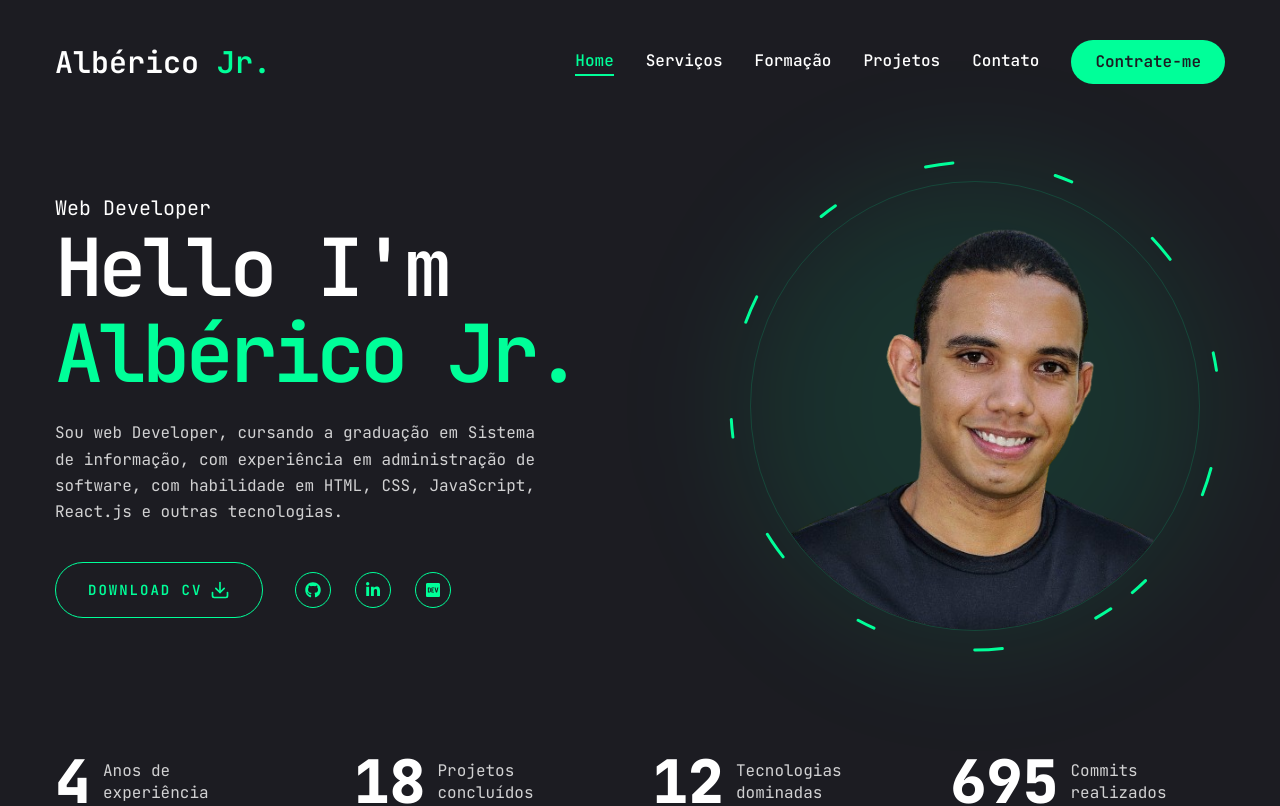
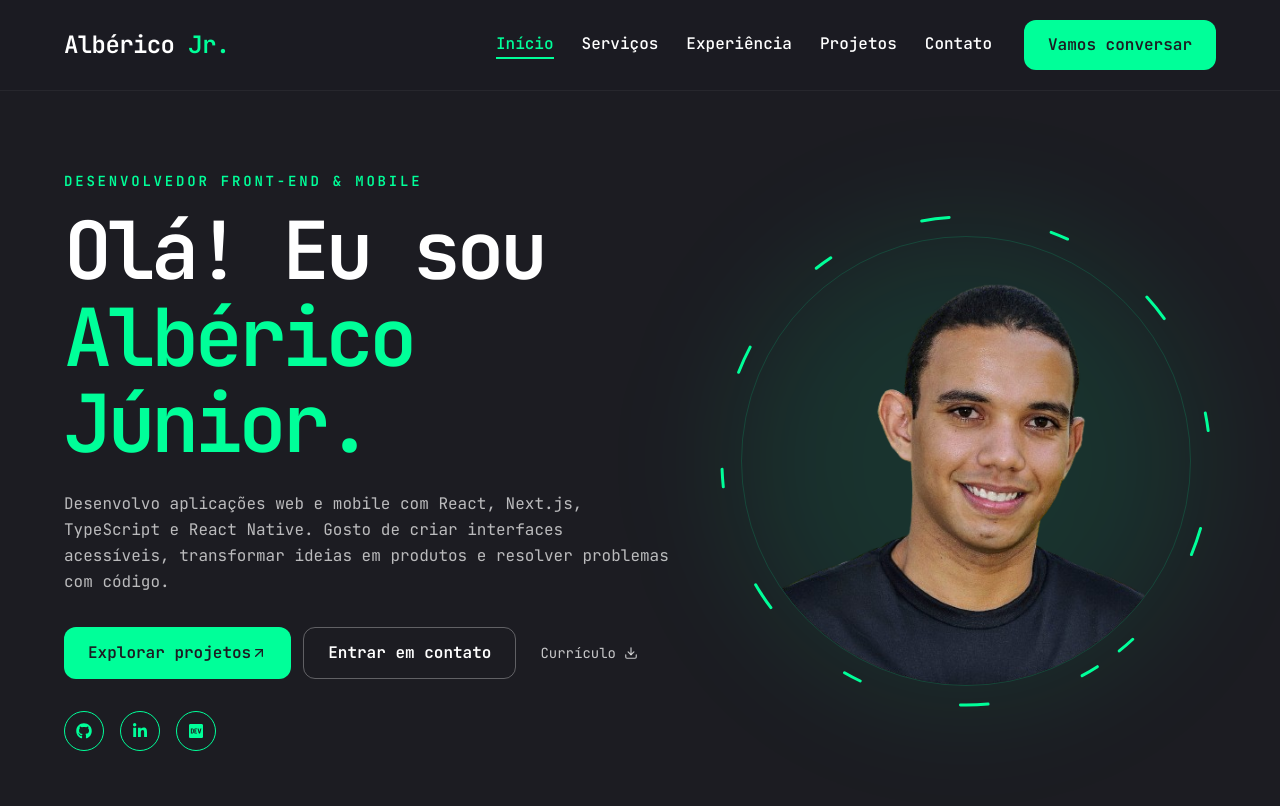
Before and after one commit to AlbericoJr/AlbericoJr-portfolio, a Next.js app: page / in a window 1280 px wide. Shown: the top 806 px of the page. Built offline with nearby package versions, Linux system fonts and the light colour scheme.

Commit message:
feat: refresh homepage, professional journey and SEO routes

```diff
--- /dev/null
+++ b/app/contact/layout.jsx
@@ -0,0 +1,2 @@
+export const metadata={title:"Contato",description:"Entre em contato com Albérico Júnior para projetos de desenvolvimento web, mobile e oportunidades."}
+export default function ContactLayout({children}){return children}
--- a/app/page.jsx
+++ b/app/page.jsx
@@ -1,57 +1,24 @@
 import Link from "next/link"
-import { FiDownload } from "react-icons/fi"
-
-// Componentes
-import { Button } from "@/components/ui/button"
+import {FiArrowUpRight,FiDownload} from "react-icons/fi"
+import Photo from "@/components/Photo"
 import Socials from "@/components/Socials"
-import Photo from "@/components/Photo"
 import Stats from "@/components/Stats"
-
-const Page = () => {
-  return (
-    <main>
-      <div className="container mx-auto h-full">
-        <div className="flex flex-col xl:flex-row items-center justify-between xl:pt-8 xl:pb-24">
-          {/* Texto */}
-          <div className="text-center xl:text-left order-2 xl:order-none">
-            <span className="text-xl">Web Developer</span>
-            <h1 className="h1 mb-6">
-              Hello I'm <br /> <span className="text-accent">Albérico Jr.</span>
-            </h1>
-            <p className="max-w-[500px] mb-9 text-white/80">
-              Sou web Developer, cursando a graduação em Sistema de informação,
-              com experiência em administração de software, com habilidade em
-              HTML, CSS, JavaScript, React.js e outras tecnologias.
-            </p>
-            {/* Botões e Sociais */}
-            <div className="flex flex-col xl:flex-row items-center gap-8">
-              <Button variant="outline" size="lg" className="uppercase" asChild>
-                <Link
-                  href="/Albérico_Jr.pdf"
-                  target="_blank"
-                  className="flex items-center gap-2"
-                >
-                  <span>Download CV</span>
-                  <FiDownload className="text-xl" />
-                </Link>
-              </Button>
-              <div className="mb-8 xl:mb-0">
-                <Socials
-                  containerStyles="flex gap-6"
-                  iconStyles="w-9 h-9 border border-accent rounded-full flex justify-center items-center text-accent text-base hover:bg-accent hover:text-primary hover:transition-all duration-500"
-                />
-              </div>
-            </div>
-          </div>
-          {/* Foto */}
-          <div className="order-1 xl:order-none mb-8 xl:mb-0">
-            <Photo />
-          </div>
-        </div>
+export default function Page(){
+ return <main id="conteudo">
+  <section className="site-shell grid min-h-[65vh] items-center gap-10 py-10 lg:grid-cols-[1.2fr_.8fr] lg:py-20">
+    <div className="order-2 max-w-3xl text-center lg:order-1 lg:text-left">
+      <p className="mb-4 text-sm font-semibold uppercase tracking-[.2em] text-accent">Desenvolvedor Front-end & Mobile</p>
+      <h1 className="h1 mb-6">Olá! Eu sou <span className="text-accent">Albérico Júnior.</span></h1>
+      <p className="mb-8 max-w-[640px] text-base leading-relaxed text-white/70">Desenvolvo aplicações web e mobile com React, Next.js, TypeScript e React Native. Gosto de criar interfaces acessíveis, transformar ideias em produtos e resolver problemas com código.</p>
+      <div className="flex flex-wrap justify-center gap-3 lg:justify-start">
+        <Link href="/work" className="site-link">Explorar projetos <FiArrowUpRight aria-hidden="true"/></Link>
+        <Link href="/contact" className="inline-flex items-center rounded-xl border border-white/30 px-6 py-3 font-semibold transition-colors hover:border-accent hover:text-accent">Entrar em contato</Link>
+        <a href="/Alb%C3%A9rico_Jr.pdf" target="_blank" rel="noopener noreferrer" className="inline-flex items-center gap-2 rounded-xl px-3 py-3 text-sm text-white/75 hover:text-accent" aria-label="Abrir currículo em PDF">Currículo <FiDownload aria-hidden="true"/></a>
       </div>
-      <Stats />
-    </main>
-  )
+      <div className="mt-8 flex justify-center lg:justify-start"><Socials containerStyles="flex gap-4" iconStyles="flex h-10 w-10 items-center justify-center rounded-full border border-accent text-accent transition-colors hover:bg-accent hover:text-primary"/></div>
+    </div>
+    <div className="order-1 mx-auto lg:order-2"><Photo/></div>
+  </section>
+  <Stats/>
+ </main>
 }
-
-export default Page
--- a/app/resume/page.jsx
+++ b/app/resume/page.jsx
@@ -1,302 +1,37 @@
-"use client"
+import Link from "next/link"
+import {FiArrowUpRight,FiBriefcase,FiBookOpen,FiCode} from "react-icons/fi"
+export const metadata={title:"Experiência e formação",description:"Conheça a trajetória profissional, formação e tecnologias de Albérico Júnior."}
 
-import { FaHtml5, FaCss3, FaJs, FaReact, FaFigma, FaNodeJs, FaSass, FaPython, FaBootstrap, FaAws } from "react-icons/fa"
-import {FaGolang} from "react-icons/fa6"
-import { SiTypescript, SiTailwindcss, SiNextdotjs } from "react-icons/si"
-
-const about = {
-  title: "Sobre mim",
-  description: "Sou Alberico Junior, desenvolvedor Front-End com mais de 4 anos de experiência, apaixonado por criar soluções web intuitivas e funcionais. Com habilidades em diversas tecnologias, estou disponível para projetos freelance.",
-  info: [
-    {
-      fieldName: "Name",
-      fieldValue: "Albérico Junior",
-    },
-    {
-      fieldName: "Experiência",
-      fieldValue: "4+ anos",
-    },
-    {
-      fieldName: "Nacionalidade",
-      fieldValue: "Brasileiro ",
-    },
-    {
-      fieldName: "E-mail",
-      fieldValue: "alberico14@live.com",
-    },
-    {
-      fieldName: "Freelance",
-      fieldValue: "Disponível",
-    },
-    {
-      fieldName: "Idiomas",
-      fieldValue: "Inglês, Espanhol",
-    },
-  ]
+const experience=[
+ {place:"UNINASSAU",position:"Assistente de EAD",period:"Desde dez. 2025"},
+ {place:"Atesteme",position:"Desenvolvedor Front-end · Prestação de serviços",period:"Out. – dez. 2024"},
+ {place:"G.Bombons",position:"Vendedor",period:"2014 – 2022"},
+ {place:"Contax",position:"Atendimento",period:"2011 – 2013"},
+]
+const education=[
+ {place:"UNIFG",course:"Bacharelado em Sistemas de Informação",period:"Em andamento"},
+ {place:"Secretaria de Educação de Pernambuco",course:"Formação técnica em desenvolvimento de sistemas",period:"2019 – 2021"},
+ {place:"UNIBRA",course:"Gestão de Recursos Humanos",period:"2011 – 2013"},
+]
+const stacks={
+ "Front-end":["HTML","CSS","JavaScript","TypeScript","React","Next.js","Tailwind CSS"],
+ "Mobile":["React Native","Expo"],
+ "Back-end e dados":["Node.js","Express","MongoDB"],
+ "Ferramentas":["Git","GitHub","Figma","Vite"]
 }
-
-// experienciar
-const experience ={
-  icon: "/assets/formacao/badge.svg",
-  title: "Minha experiência",
-  description: "Sou um Desenvolvedor dedicado com experiência em administração de software e desenvolvimento web, especializado em HTML, CSS, JavaScript, React, e mais. Com sólida formação em Gestão de Pessoas e em andamento em Sistemas de Informação, destacando-se na criação de interfaces interativas e responsivas e de Apps Mobile.",
-  items: [
-    {
-      company: "UNINASSAU",
-      position: "Assistente de EAD",
-      duration: " 12/2025 - Atualmente"
-    },
-    {
-      company: "Atesteme",
-      position: "Desenvolvedor front-end | prestador de serviços",
-      duration: " 10/2024 - 12/2024"
-    },
-    {
-      company: "G.Bombons",
-      position: "Vendedor",
-      duration: " 2014 - 2022"
-    },
-    {
-      company: "Contax",
-      position: "Atendente de Telemarketing",
-      duration: " 2011 - 2013"
-    },
-  ]
-}
-
-// edução
-const education = {
-  icon: "/assets/formacao/cap.svg",
-  title: "Minha Formação",
-  description: "Sou graduado em Gestão de Recursos Humanos pela Unibra, concluída em 2013, e em Técnico em Desenvolvimento de Sistemas pela Secretaria de Educação de Pernambuco, finalizado em 2021. Atualmente, estou cursando o 8º período de Sistemas de Informação na UNIFG, com previsão de conclusão em 2026, focado em aprimorar meus conhecimentos.",
-  items: [
-    {
-      institution: "UNIFG",
-      degree: "Sistema de Informação",
-      duration: " Cursando"
-    },
-    {
-      institution: "Secretaria de Educação de PE",
-      degree: "Tec. Desenvolvimento de Sistema",
-      duration: " 2019 - 2021"
-    },
-    {
-      institution: "Unibra",
-      degree: "Gestão de Recursos Humanos",
-      duration: " 2011 - 2013"
-    },
-  ]
-}
-
-// skills
-const skills = {
-  title: "Minhas Skills",
-  description: "Minhas habilidades abrangem uma ampla gama de tecnologias e ferramentas essenciais para o desenvolvimento Front-End e Mobile.",
-  skillList:[
-    {
-      icon: <FaHtml5 />,
-      name: "html 5",
-    },
-    {
-      icon: <FaCss3 />,
-      name: "css 3",
-    },
-    {
-      icon: <FaJs />,
-      name: "javascript",
-    },
-    {
-      icon: <FaBootstrap />,
-      name: "bootstrap",
-    },
-    {
-      icon: <FaSass />,
-      name: "sass",
-    },
-    {
-      icon: <SiTypescript />,
-      name: "typescript",
-    },
-    {
-      icon: <FaReact />,
-      name: "React.js",
-    },
-    {
-      icon: <SiNextdotjs />,
-      name: "next.js",
-    },
-    {
-      icon: <SiTailwindcss />,
-      name: "tailwind.css",
-    },
-    {
-      icon: <FaReact />,
-      name: "React Native",
-    },
-    {
-      icon: <FaNodeJs />,
-      name: "node.js",
-    },
-    {
-      icon: <FaPython />,
-      name: "python",
-    },
-    {
-      icon: <FaGolang />,
-      name: "Go",
-    },
-    {
-      icon: <FaAws />,
-      name: "aws",
-    },
-    {
-      icon: <FaFigma />,
-      name: "figma",
-    },
-  ]
-}
-
-import { Tabs, TabsList, TabsTrigger, TabsContent } from "@/components/ui/tabs"
-
-import { Tooltip, TooltipContent, TooltipProvider, TooltipTrigger } from "@radix-ui/react-tooltip"
-
-import { ScrollArea } from "@/components/ui/scroll-area"
-import { motion } from "framer-motion"
-
-const Resume = () => {
-  return (
-    <motion.div
-      initial={{ opacity: 0 }}
-      animate={{
-        opacity: 1,
-        transition: {
-          delay: 2.4,
-          duration: 0.4,
-          ease: "easeIn",
-        },
-      }}
-      className="min-h-[80vh] flex items-center justify-center py-12 xl:py-0"
-    >
-      <div className="container mx-auto">
-        <Tabs
-          defaultValue="experience"
-          className="flex flex-col xl:flex-row gap-[60px]"
-        >
-          <TabsList className="flex flex-col w-full max-w-[380px] mx-auto xl:mx-0 gap-6">
-            <TabsTrigger value="experience">Experiencia</TabsTrigger>
-            <TabsTrigger value="education">Formação</TabsTrigger>
-            <TabsTrigger value="skills">Skills</TabsTrigger>
-            <TabsTrigger value="about">Sobre mim</TabsTrigger>
-          </TabsList>
-
-          <div className="min-h-[70vh] w-full mb-7">
-            <TabsContent value="experience" className="w-full">
-              <div className="flex flex-col gap-[30px] text-center xl:text-left">
-                <h3 className="text-4xl font-bold">{experience.title}</h3>
-                <p className="max-w-[600px] text-white/60 mx-auto xl:mx-0">
-                {experience.description}
-              </p>
-              <ScrollArea className="h-[400px]">
-                <ul className="grid grid-cols-1 lg:grid-cols-2 gap-[30px]">
-                  {experience.items.map((item, index) => {
-                    return(
-                      <li key={index} className="bg-[#232329] h-[184px] py-6 px-10 rounded-xl flex flex-col justify-center items-center lg:items-start gap-1">
-                        <span className="text-accent">{item.duration}</span>
-                        <h3 className="text-xl mx-w-[260px] min-h-[60px] text-center lg:text-left">{item.position}</h3>
-                        <div className="flex items-center gap-3 mt-4">
-                          <span className="w-[6px] h-[6px] rounded-full bg-accent"></span>
-                          <p className="text-white/60">{item.company}</p>
-                        </div>
-                      </li>
-                    )
-                  })}
-                </ul>
-              </ScrollArea>
-              </div>
-            </TabsContent>
-
-            <TabsContent value="education" className="w-full">
-            <div className="flex flex-col gap-[30px] text-center xl:text-left">
-                <h3 className="text-4xl font-bold">{education.title}</h3>
-                <p className="max-w-[600px] text-white/60 mx-auto xl:mx-0">
-                {education.description}
-              </p>
-              <ScrollArea className="h-[400px]">
-                <ul className="grid grid-cols-1 lg:grid-cols-2 gap-[30px]">
-                  {education.items.map((item, index) => {
-                    return(
-                      <li key={index} className="bg-[#232329] h-[184px] py-6 px-10 rounded-xl flex flex-col justify-center items-center lg:items-start gap-1">
-                        <span className="text-accent">{item.duration}</span>
-                        <h3 className="text-xl mx-w-[260px] min-h-[60px] text-center lg:text-left">{item.degree}</h3>
-                        <div className="flex items-center gap-3">
-                          <span className="w-[6px] h-[6px] rounded-full bg-accent"></span>
-                          <p className="text-white/60">{item.institution}</p>
-                        </div>
-                      </li>
-                    )
-                  })}
-                </ul>
-              </ScrollArea>
-              </div>
-            </TabsContent>
-
-            <TabsContent value="skills" className="w-full h-full">
-              <div className="flex flex-col gap-[30px]">
-                <div className="flex flex-col gap-[30px] text-center xl:text-left">
-                  <h3 className="text-4xl font-bold">{skills.title}</h3>
-                  <p className="max-w-[600px] text-white/60 mx-auto xl:mx-0">
-                    {skills.description}
-                  </p>
-                </div>
-                <ul className="grid grid-cols-2 sm:grid-cols-3 md:grid-cols-4 gap-4 xl:gap-[30px]">
-                  {skills.skillList.map((skill, index) => {
-                    return(
-                      <li key={index}>
-                        <TooltipProvider delayDuration={100}>
-                          <Tooltip>
-                            <TooltipTrigger className="w-full h-[150px] bg-[#232329] rounded-xl flex justify-center items-center group">
-                              <div className="text-6xl group-hover:text-accent transition-all duration-300">
-                                {skill.icon}
-                              </div>
-                            </TooltipTrigger>
-                            <TooltipContent>
-                              <p className="capitalize">{skill.name}</p>
-                            </TooltipContent>
-                          </Tooltip>
-                        </TooltipProvider>
-                      </li>
-                    )
-                  })}
-                </ul>
-              </div>
-            </TabsContent>
-
-            <TabsContent value="about" className="w-full text-center xl:text-left">
-              <div className="flex flex-col gap-[30px]">
-                <h3 className="text-4xl font-bold">{about.title}</h3>
-                <p className="max-w-[600px] text-white/60 mx-auto xl:mx-0">
-                  {about.description}
-                </p>
-                <ul className="grid grid-cols-1 xl:grid-cols-2 gap-y-6 max-w-[620px] mx-auto xl:mx-0">
-                  {about.info.map((item, index) => {
-                    return(
-                      <li
-                        key={index}
-                        className="flex items-center justify-center xl:justify-start gap-4"
-                      >
-                        <span className="text-white/60">{item.fieldName}</span>
-                        <span className="text-xl">{item.fieldValue}</span>
-                      </li>
-                    )
-                  })}
-                </ul>
-              </div>
-            </TabsContent>
-          </div>
-        </Tabs>
-      </div>
-    </motion.div>
-  )
-}
-
-export default Resume
+export default function Resume(){
+return <main id="conteudo" className="site-shell py-14 sm:py-20">
+ <p className="text-sm font-semibold uppercase tracking-widest text-accent">Minha trajetória</p>
+ <h1 className="h2 mt-3">Experiência, formação e competências</h1>
+ <p className="mt-5 max-w-3xl text-white/70">Sou desenvolvedor focado em Front-end e Mobile e estudo Sistemas de Informação. Minha formação em Gestão de Recursos Humanos complementa habilidades de comunicação e colaboração.</p>
+ <div className="mt-12 grid gap-10 lg:grid-cols-2">
+   <section aria-labelledby="exp-title"><h2 id="exp-title" className="mb-6 flex items-center gap-3 text-2xl font-bold"><FiBriefcase className="text-accent"/> Experiência profissional</h2>
+   <ol className="space-y-4">{experience.map(item=><li key={item.place+item.period} className="site-card p-5"><span className="text-xs text-accent">{item.period}</span><h3 className="mt-2 text-lg font-bold">{item.position}</h3><p className="mt-1 text-white/60">{item.place}</p></li>)}</ol></section>
+   <section aria-labelledby="edu-title"><h2 id="edu-title" className="mb-6 flex items-center gap-3 text-2xl font-bold"><FiBookOpen className="text-accent"/> Formação</h2>
+   <ol className="space-y-4">{education.map(item=><li key={item.place} className="site-card p-5"><span className="text-xs text-accent">{item.period}</span><h3 className="mt-2 text-lg font-bold">{item.course}</h3><p className="mt-1 text-white/60">{item.place}</p></li>)}</ol></section>
+ </div>
+ <section aria-labelledby="stack-title" className="mt-16"><h2 id="stack-title" className="flex items-center gap-3 text-2xl font-bold"><FiCode className="text-accent"/> Tecnologias e ferramentas</h2><p className="mt-3 text-sm text-white/55">Experiência em projetos e estudos; os níveis de domínio variam por ferramenta.</p>
+  <div className="mt-6 grid gap-5 md:grid-cols-2">{Object.entries(stacks).map(([group,items])=><div key={group} className="site-card p-6"><h3 className="mb-4 text-lg font-semibold">{group}</h3><ul className="flex flex-wrap gap-2">{items.map(item=><li key={item} className="rounded-lg border border-white/15 bg-primary px-3 py-2 text-sm">{item}</li>)}</ul></div>)}</div>
+ </section>
+ <div className="mt-12 flex flex-wrap gap-3"><Link href="/work" className="site-link">Conhecer meus projetos <FiArrowUpRight/></Link><Link href="/contact" className="inline-flex items-center rounded-xl border border-white/25 px-6 py-3 hover:border-accent hover:text-accent">Entrar em contato</Link></div>
+</main>}
--- /dev/null
+++ b/app/robots.js
@@ -0,0 +1 @@
+export default function robots(){return {rules:{userAgent:"*",allow:"/"},sitemap:"https://albericojr-portfolio-xi.vercel.app/sitemap.xml"}}
--- /dev/null
+++ b/app/sitemap.js
@@ -0,0 +1,2 @@
+const base="https://albericojr-portfolio-xi.vercel.app"
+export default function sitemap(){return ["/","/work","/services","/resume","/contact"].map(path=>({url:base+path,changeFrequency:"monthly",priority:path==="/"?1:0.7}))}
--- /dev/null
+++ b/app/work/layout.jsx
@@ -0,0 +1,2 @@
+export const metadata={title:"Projetos",description:"Portfólio de desenvolvimento Web, Mobile e projetos de estudo com React, Next.js e React Native."}
+export default function WorkLayout({children}){return children}
--- a/components/Header.jsx
+++ b/components/Header.jsx
@@ -1,36 +1,11 @@
-import Link from "next/link";
-import {Button} from "./ui/button";
-
-// components
-import Nav from "./Nav";
-import MobileNav from "./MobileNav";
-
-const Header = () => {
-  return (
-    <header className="py-8 xl:py-10 text-white ">
-      <div className="container mx-auto flex justify-between items-center">
-        <Link href="/">
-          <h1 className="text-3xl font-semibold">
-            Albérico <span className="text-accent">Jr.</span>
-          </h1>
-        </Link>
-
-        {/* desktop nav & hire me button */}
-        <div className="hidden xl:flex items-center gap-8">
-          <Nav/>
-          <Link href="/contact">
-            <Button>Contrate-me</Button>
-          </Link>
-        </div>
-
-        {/* mobile nav */}
-        <div className="xl:hidden">
-          <MobileNav/>
-        </div>
-
-      </div>
-    </header>
-  )
+import Link from "next/link"
+import Nav from "./Nav"
+import MobileNav from "./MobileNav"
+export default function Header(){
+ return <header className="relative z-30 border-b border-white/5 bg-primary/95 py-5 text-white">
+ <div className="site-shell flex items-center justify-between gap-4">
+ <Link href="/" aria-label="Albérico Júnior, página inicial" className="text-2xl font-semibold tracking-tight">Albérico <span className="text-accent">Jr.</span></Link>
+ <div className="hidden items-center gap-8 xl:flex"><Nav/><Link href="/contact" className="site-link">Vamos conversar</Link></div>
+ <div className="xl:hidden"><MobileNav/></div>
+ </div></header>
 }
-
-export default Header
--- a/components/Nav.jsx
+++ b/components/Nav.jsx
@@ -1,49 +1,8 @@
 "use client"
-
 import Link from "next/link"
-import { usePathname } from "next/navigation"
-
-const links = [
-  {
-    name: "home",
-    path: "/",
-  },
-  {
-    name: "serviços",
-    path: "/services",
-  },
-  {
-    name: "formação",
-    path: "/resume",
-  },
-  {
-    name: "projetos",
-    path: "/work",
-  },
-  {
-    name: "contato",
-    path: "/contact",
-  },
-]
-
-const Nav = () => {
-  const pathname = usePathname();
-
-  return (
-    <nav className="flex gap-8">
-      {links.map((link, index) => {
-        return (
-          <Link
-            key={index}
-            href={link.path}
-            className={`${link.path === pathname && "text-accent border-b-2 border-accent"} capitalize font-medium hover:text-accent transition-all`}
-          >
-            {link.name}
-          </Link>
-        )
-      })}
-    </nav>
-  )
+import {usePathname} from "next/navigation"
+const links=[{name:"Início",path:"/"},{name:"Serviços",path:"/services"},{name:"Experiência",path:"/resume"},{name:"Projetos",path:"/work"},{name:"Contato",path:"/contact"}]
+export default function Nav(){
+ const pathname=usePathname()
+ return <nav aria-label="Navegação principal" className="flex gap-7">{links.map(link=><Link key={link.path} href={link.path} aria-current={pathname===link.path?"page":undefined} className={(pathname===link.path?"border-b-2 border-accent text-accent":"text-white")+" font-medium transition-colors hover:text-accent"}>{link.name}</Link>)}</nav>
 }
-
-export default Nav
--- a/components/Stats.jsx
+++ b/components/Stats.jsx
@@ -1,53 +1,9 @@
-"use client"
-
-import CountUp from "react-countup"
-
-const stats =[
-  {
-    num: 4,
-    text: "Anos de experiência"
-  },
-  {
-    num: 18,
-    text: "Projetos concluídos"
-  },
-  {
-    num: 12,
-    text: "Tecnologias dominadas"
-  },
-  {
-    num: 700,
-    text: "Commits realizados"
-  },
+import { FiCode, FiSmartphone, FiUsers } from "react-icons/fi"
+const values=[
+ {Icon:FiCode,title:"Desenvolvimento web",description:"React, Next.js e interfaces responsivas"},
+ {Icon:FiSmartphone,title:"Aplicações mobile",description:"React Native e Expo"},
+ {Icon:FiUsers,title:"Colaboração",description:"Visão de produto, comunicação e aprendizado contínuo"}
 ]
-const Stats = () => {
-  return (
-    <section className="pt-4 pb-12 xl:pt-0 xl:pb-0">
-      <div className="container mx-auto">
-        <div className="flex flex-wrap gap-6 max-w-[80vw] mx-auto xl:max-w-none">
-          {stats.map((item, index) => {
-            return(
-              <div
-              className="flex-1 flex gap-3 items-center justify-center xl:justify-start"
-                key={index}
-              >
-                <CountUp
-                  end={item.num}
-                  duration={5}
-                  delay={2}
-                  className="text-4xl xl:text-6xl font-extrabold"
-                />
-                <p className={`${item.text.length < 15 ? "max-w-[100px]" : "max-w-[150px]"} leading-snug text-white/80`}
-                >
-                  {item.text}
-                </p>
-              </div>
-            )
-          })}
-        </div>
-      </div>
-    </section>
-  )
+export default function Stats(){
+ return <section aria-label="Áreas de atuação" className="site-shell grid gap-4 pb-14 pt-5 md:grid-cols-3">{values.map(({Icon,title,description})=><div key={title} className="site-card flex items-start gap-4 p-5"><Icon size={24} className="mt-1 shrink-0 text-accent" aria-hidden="true"/><div><h2 className="font-semibold">{title}</h2><p className="mt-1 text-sm text-white/60">{description}</p></div></div>)}</section>
 }
-
-export default Stats
```
Also changed, not shown: components/WorkSliderBtns.jsx (+9 -21 lines).
